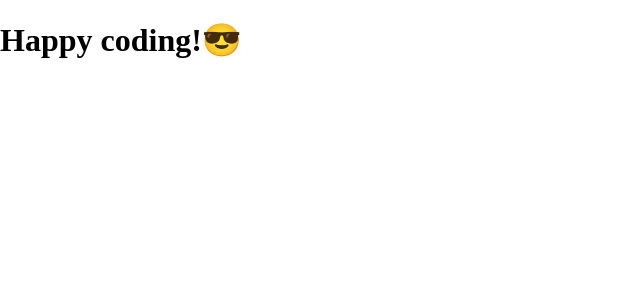
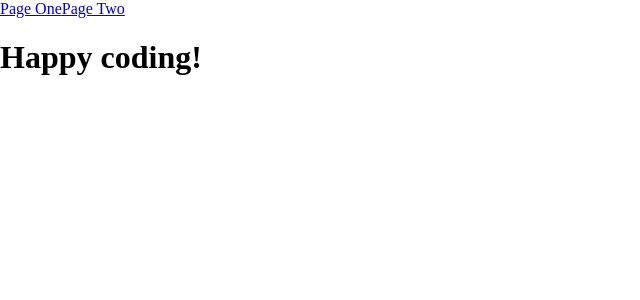
Before and after one commit to AlexSND/react-typescript-boilerplate, a React app: page / in a window 1280 px wide. Shown: the top 300 px of the page, without its empty margins (0-640 px from the left). Built offline with nearby package versions, Linux system fonts and the light colour scheme.

Commit message:
add router

```diff
--- a/package.json
+++ b/package.json
@@ -11,7 +11,9 @@
   "devDependencies": {
     "@types/react": "^17.0.1",
     "@types/react-dom": "^17.0.0",
+    "@types/react-router-dom": "^5.1.7",
     "@typescript-eslint/eslint-plugin": "^4.14.2",
+    "@typescript-eslint/parser": "^4.14.2",
     "clean-webpack-plugin": "^3.0.0",
     "css-loader": "^5.0.1",
     "eslint": "^7.19.0",
@@ -19,6 +21,7 @@
     "eslint-plugin-import": "^2.22.1",
     "eslint-plugin-jsx-a11y": "^6.4.1",
     "eslint-plugin-react": "^7.22.0",
+    "eslint-plugin-react-hooks": "^4.2.0",
     "html-webpack-plugin": "^5.0.0",
     "mini-css-extract-plugin": "^1.3.5",
     "postcss": "^8.2.4",
@@ -34,6 +37,7 @@
   },
   "dependencies": {
     "react": "^17.0.1",
-    "react-dom": "^17.0.1"
+    "react-dom": "^17.0.1",
+    "react-router-dom": "^5.2.0"
   }
 }
--- a/src/App.tsx
+++ b/src/App.tsx
@@ -1,11 +1,27 @@
 import React from 'react';
+import {
+  Switch,
+  Route,
+  BrowserRouter,
+} from 'react-router-dom';
+import Navigation from './components/Navigation';
+import ExamplePageOne from './pages/ExamplePageOne';
+import ExamplePageTwo from './pages/ExamplePageTwo';
 import './styles/style.scss';
 
 const App: React.FC = () => (
-  <h1>
-    Happy coding!
-    <span role="img" aria-label="emoji">😎</span>
-  </h1>
+  <BrowserRouter>
+    <Navigation />
+    <Switch>
+      <Route exact path="/">
+        <h1>
+          Happy coding!
+        </h1>
+      </Route>
+      <Route path="/page-one" component={ ExamplePageOne } />
+      <Route path="/page-two" component={ ExamplePageTwo } />
+    </Switch>
+  </BrowserRouter>
 );
 
 export default App;
--- /dev/null
+++ b/src/components/Navigation/Navigation.tsx
@@ -0,0 +1,11 @@
+import React from 'react';
+import { Link } from 'react-router-dom';
+
+const Navigation: React.FC = () => (
+  <>
+    <Link to="/page-one">Page One</Link>
+    <Link to="/page-two">Page Two</Link>
+  </>
+);
+
+export default Navigation;
--- /dev/null
+++ b/src/components/Navigation/index.tsx
@@ -0,0 +1 @@
+export { default } from './Navigation';
--- /dev/null
+++ b/src/pages/ExamplePageOne/ExamplePageOne.tsx
@@ -0,0 +1,7 @@
+import React from 'react';
+
+const ExamplePageOne: React.FC = () => (
+  <h1>Page One</h1>
+);
+
+export default ExamplePageOne;
--- /dev/null
+++ b/src/pages/ExamplePageOne/index.tsx
@@ -0,0 +1 @@
+export { default } from './ExamplePageOne';
--- /dev/null
+++ b/src/pages/ExamplePageTwo/ExamplePageTwo.tsx
@@ -0,0 +1,7 @@
+import React from 'react';
+
+const ExamplePageTwo: React.FC = () => (
+  <h1>Page Two</h1>
+);
+
+export default ExamplePageTwo;
--- /dev/null
+++ b/src/pages/ExamplePageTwo/index.tsx
@@ -0,0 +1 @@
+export { default } from './ExamplePageTwo';
--- a/webpack.config.js
+++ b/webpack.config.js
@@ -17,7 +17,7 @@ module.exports = {
 
   output: {
     path: path.resolve(__dirname, 'dist'),
-    assetModuleFilename: 'images/[hash][ext]',
+    assetModuleFilename: 'images/[hash][ext][query]',
   },
 
   module: {
@@ -71,5 +71,6 @@ module.exports = {
   devServer: {
     contentBase: './dist',
     hot: true,
+    historyApiFallback: true,
   },
 };
```
Also changed, not shown: src/components/Navigation/Navigation.scss (added), src/pages/ExamplePageOne/ExamplePageOne.scss (added), src/pages/ExamplePageTwo/ExamplePageTwo.scss (added), 2 other files (tests, documents, lock files or other folders).
